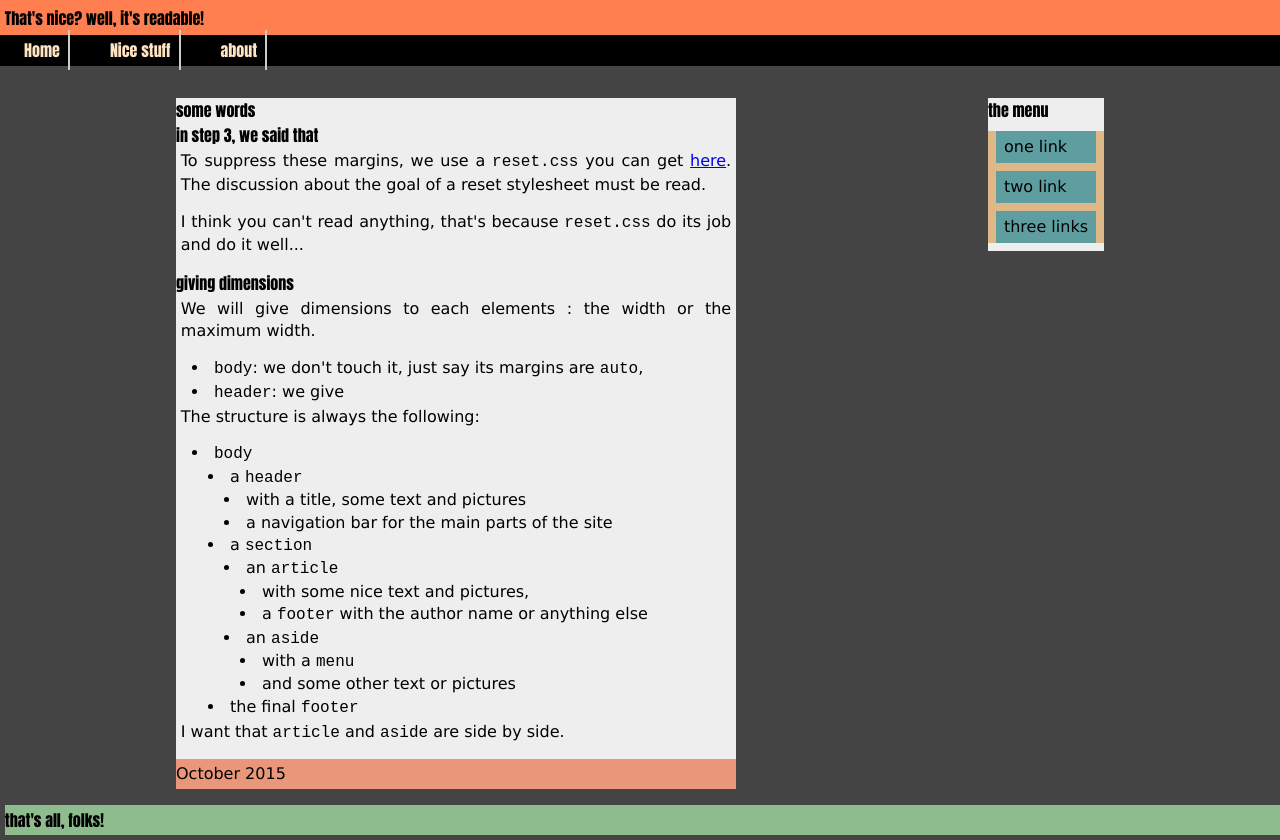
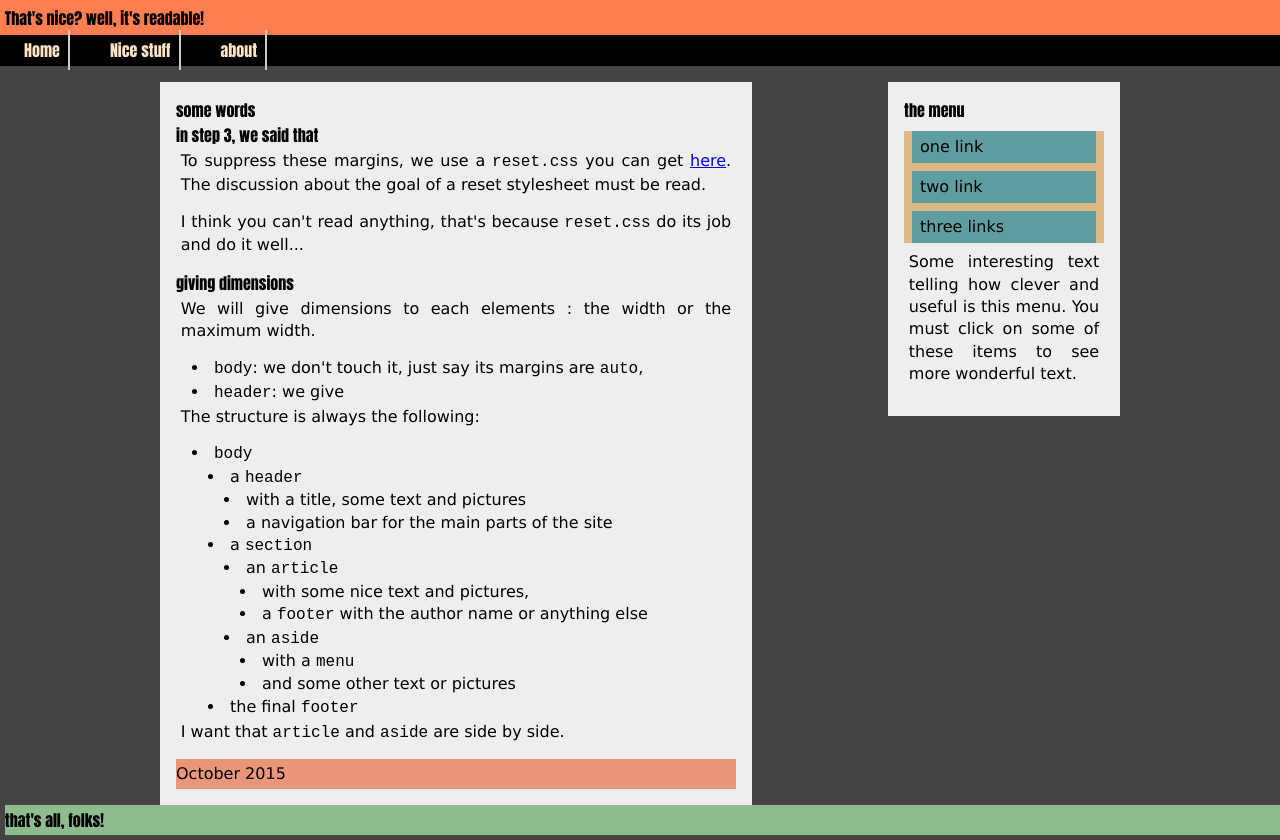
Before and after one commit to BernardTatin/howto-quickHTML, a plain HTML site: page step5/index.html in a window 1280 px wide. Shown: the part 64-904 px from the top of the page. Drawn offline with Linux system fonts and the light colour scheme.

Commit message:
Step 5: better visualisation

```diff
--- a/step5/index.html
+++ b/step5/index.html
@@ -71,6 +71,7 @@
                 <a>two link</a>
                 <a>three links</a>
             </menu>
+            <p>Some interesting text telling how clever and useful is this menu. You <em>must</em> click on some of these items to see more wonderful text.</p>
         </aside>
     </section>
     <footer>that's all, folks!</footer>
--- a/step5/main.less
+++ b/step5/main.less
@@ -83,16 +83,18 @@ body > section {
     h2, h3, h4 {
         line-height: 1.6em;
     }
+    p,
+    li {
+        text-align: justify;
+        line-height: 1.4em;
+    }
+    p {
+        margin: 0.1em 0.3em 0.9em 0.3em;
+    }
     article {
-        margin: 1em;
+        // margin: 1em;
+        padding: 1em;
         max-width: 560px;
-        p, li {
-            text-align: justify;
-            line-height: 1.4em;
-        }
-        p {
-            margin: 0.1em 0.3em 0.9em 0.3em;
-        }
         footer {
             line-height: 1.9em;
         }
@@ -105,10 +107,11 @@ body > section {
         }
     }
     aside {
-        margin: 1em;
+        padding: 1em;
         max-width: 200px;
     }
 }
+
 // ======================================================================
 // positions
 body > section {
@@ -123,6 +126,7 @@ body > section {
 body > footer {
     clear: both;
 }
+
 // ======================================================================
 // more about nav and aside menu
 body > header {
```
Also changed, not shown: step5/main.css.
